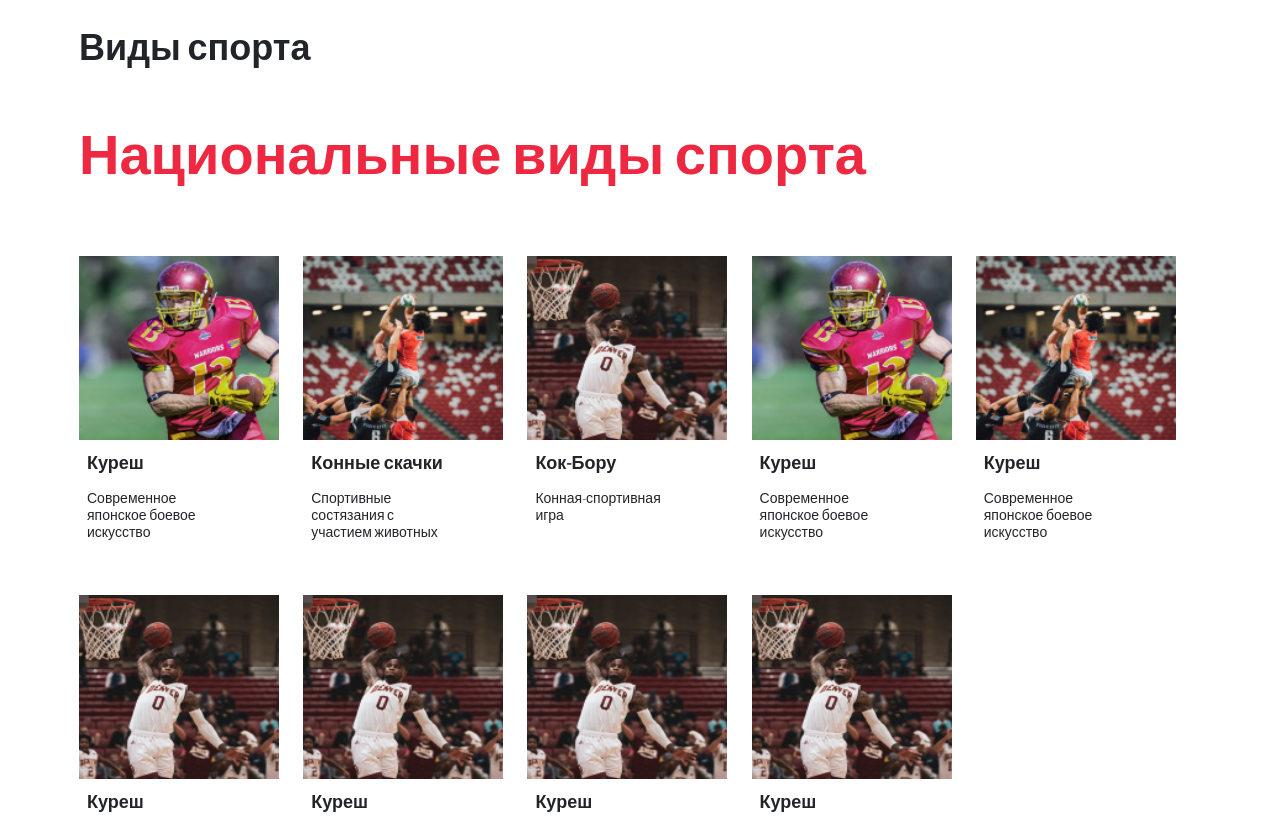
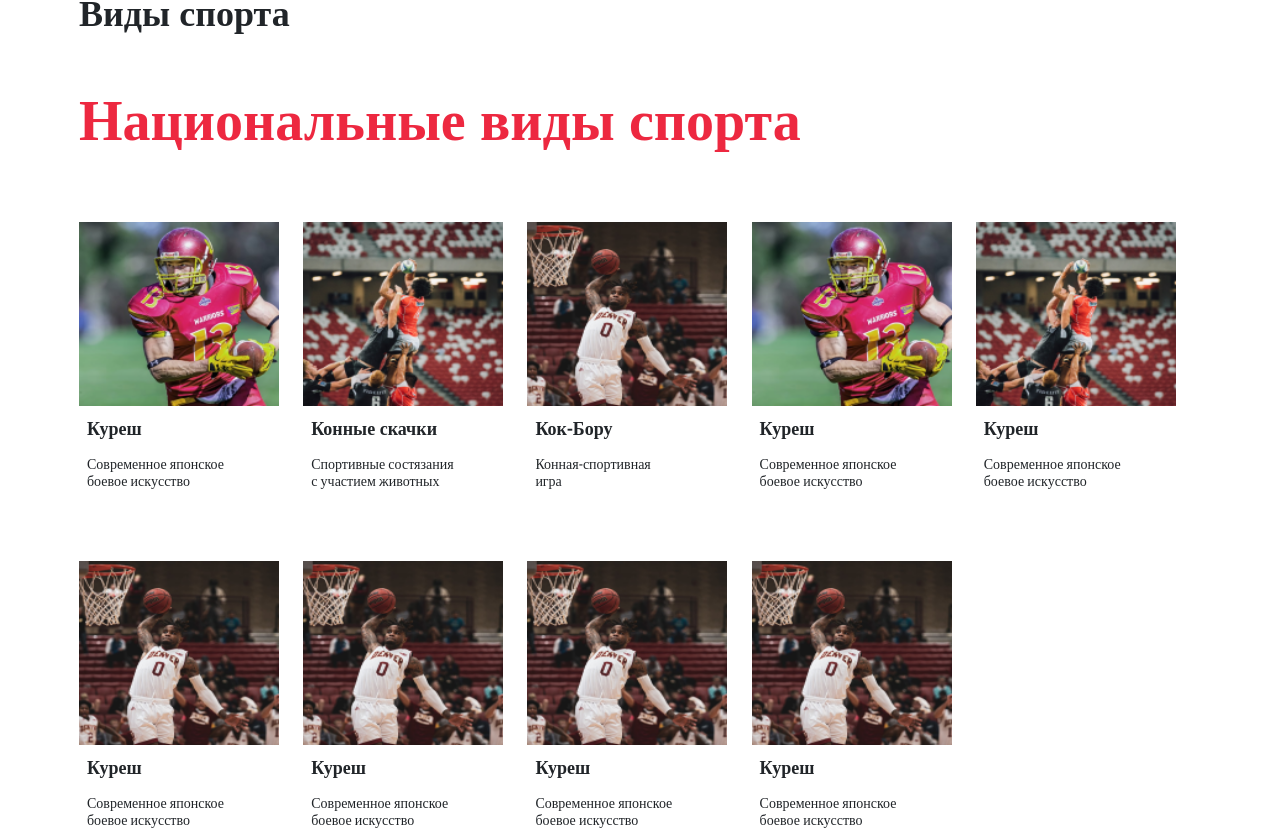
Before and after one commit to sportproteam2/frontend, a React (Create React App) app: page / in a window 1280 px wide. Shown: the part 1546-2376 px from the top of the page. Built offline with nearby package versions, Linux system fonts and the light colour scheme; no server answers.

Commit message:
fix: linked Info to Back

```diff
--- a/public/index.html
+++ b/public/index.html
@@ -12,10 +12,9 @@
     <link rel="apple-touch-icon" href="%PUBLIC_URL%/logo.png" />
     <title>Sport Pro - Team 2</title>
     <link rel="preconnect" href="https://fonts.gstatic.com">
-    <link href="https://fonts.googleapis.com/css2?family=Oswald:wght@200&display=swap" rel="stylesheet">
-    <style>
+    <link href="https://fonts.googleapis.com/css2?family=Oswald:wght@200;300;400;500;600;700&display=swap" rel="stylesheet">    <style>
       body {
-        font-family: 'Oswald' , sans-serif !important;
+        font-family: 'Oswald'!important;
       }
     </style>
     <link
--- a/src/views/LandingPage/AllFederations.js
+++ b/src/views/LandingPage/AllFederations.js
@@ -1,4 +1,4 @@
-import React from "react";
+import React, {useEffect, useState} from "react";
 import {Col, Container, Row} from 'react-bootstrap';
 import style from "../../assets/styles/MainStyle";
 import {makeStyles} from "@material-ui/core/styles";
@@ -8,7 +8,29 @@ const allSports = makeStyles(style);
 
 function AllFederations() {
     const classes = allSports();
-    const fedData = federationsData.map(f => {
+    const [sportsData1, setSportsData1] = useState(federationsData);
+    const [sportsData2, setSportsData2] = useState(federationsData);
+    useEffect(() => {
+        fetch("https://sportproteam2.herokuapp.com/api/sport/1").then(
+            res => setSportsData1(res.data)
+        );
+        fetch("https://sportproteam2.herokuapp.com/api/sport/2").then(
+            res => setSportsData2(res.data)
+        );
+        console.log(sportsData1)
+    })
+    const fedData1 = sportsData1.map(f => {
+        return (
+            <Col xs={2} className={classes.all_sports_card}>
+                <img src={f.imgPath} width={200} height={184} alt={f.id}/>
+                <div className={classes.all_sports_card_text_wrapper}>
+                    <p className={classes.all_sports_card_text_title}>{f.title}</p>
+                    <p className={classes.all_sports_card_text_desc}>{f.desc}</p>
+                </div>
+            </Col>
+        )
+    })
+    const fedData2 = sportsData2.map(f => {
         return (
             <Col xs={2} className={classes.all_sports_card}>
                 <img src={f.imgPath} width={200} height={184} alt={f.id}/>
@@ -24,11 +46,11 @@ function AllFederations() {
             <p className={classes.all_sports_general_title}>Виды спорта</p>
             <p className={classes.all_sports_title}>Национальные виды спорта</p>
             <Row className={classes.all_sports_card_wrapper}>
-                {fedData}
+                {fedData1}
             </Row>
             <p className={classes.all_sports_title}>Олимпийские виды спорта</p>
             <Row className={classes.all_sports_card_wrapper}>
-                {fedData}
+                {fedData2}
             </Row>
         </Container>
     )
--- a/src/views/LandingPage/Banner.js
+++ b/src/views/LandingPage/Banner.js
@@ -1,4 +1,4 @@
-import React from "react";
+import React, {useEffect, useState} from "react";
 import Carousel from 'react-bootstrap/Carousel';
 import competitionsData from "../../assets/data/CompetitonsData";
 import style from "../../assets/styles/MainStyle";
@@ -8,18 +8,24 @@ import Button from 'react-bootstrap/Button'
 const mainStyle = makeStyles(style);
 function Banner(){
     const classes = mainStyle();
-    const bannerData = competitionsData.map((c) => {
+    const [bannerData, setBannerData] = useState(competitionsData)
+    useEffect(() => {
+        fetch("https://sportproteam2.herokuapp.com/api/event").then(
+            res => setBannerData(res.data)
+        )
+    })
+    const carouselData = bannerData.map((c) => {
         return (<Carousel.Item interval={5000}>
             <img src={c.path} alt={c.id} className={classes.carousel_img}/>
             <Carousel.Caption className={classes.caption}>
                 <p>{c.desc}</p>
-                <Button variant="danger" href="#" className={classes.button}>Перейти к соревнованиям</Button>
+                <Button variant="danger" href={"https://sportproteam2.herokuapp.com/api/event" + c.id} className={classes.button}>Перейти к соревнованиям</Button>
             </Carousel.Caption>
         </Carousel.Item>)
     })
     return (
         <Carousel nextIcon="" nextLabel="" prevIcon="" prevLabel="" className={classes.carousel}>
-            {bannerData}
+            {carouselData}
         </Carousel>
     )
 }
--- a/src/views/LandingPage/News.js
+++ b/src/views/LandingPage/News.js
@@ -1,5 +1,5 @@
-import React from "react";
-import newsData from "../../assets/data/NewsData";
+import React, {useEffect, useState} from "react";
+import newData from "../../assets/data/NewsData";
 import style from "../../assets/styles/MainStyle";
 import {makeStyles} from "@material-ui/core/styles";
 import {Col, Row} from 'react-bootstrap';
@@ -9,6 +9,13 @@ const mainStyle = makeStyles(style);
 
 function News(){
     const classes = mainStyle();
+    const [newsData, setNewsData] = useState(newData);
+    useEffect(() => {
+        fetch("https://sportproteam2.herokuapp.com/api/news/").then(
+            res => setNewsData(res.data)
+        )
+        console.log(newsData)
+    })
     const news = newsData.slice(0, 3).map((n) => {
         return (
             <div className={classes.news_item}>
@@ -20,7 +27,7 @@ function News(){
                         <p className={classes.news_text_tag}>{n.tag}</p>
                         <p className={classes.news_text_title}>{n.title}</p>
                         <p className={classes.news_text_additional}>
-                            <Link to={'/newsItem/1'} className={classes.news_text_anchor}>
+                            <Link to={'/newsItem/' + n.id} className={classes.news_text_anchor}>
                                 Подробнее<hr className={classes.news_hr}/>
                             </Link>
                         </p>
```
Also changed, not shown: public/logo.png.
